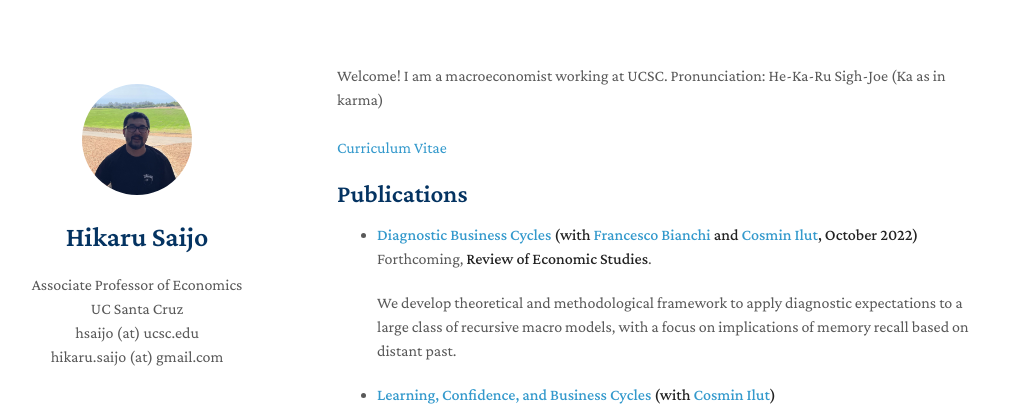
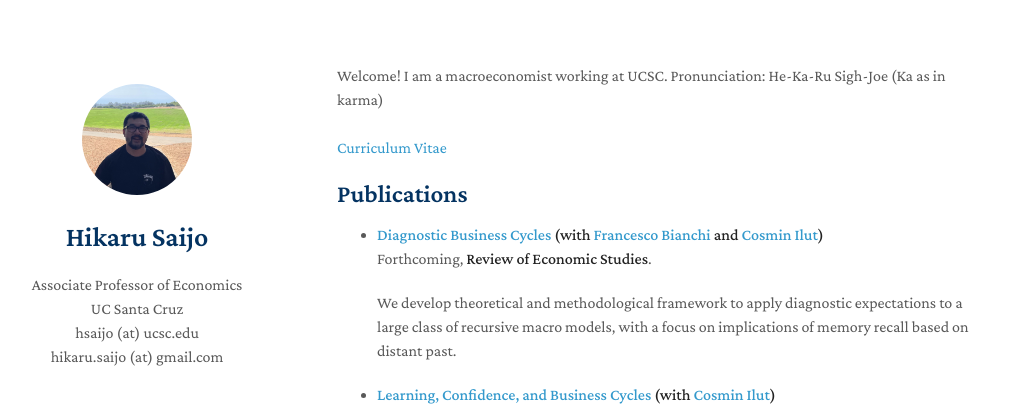
Before and after one commit to hsaijo/hsaijo.github.io, a Jekyll site: the page built from index.md, in a window 1280 px wide and 900 px high. Shown: the top 411 px of the window, without its empty margins (133-1142 px from the left). Built offline with Jekyll 4.4.1, drawn with Linux system fonts in a browser that asks for light colours; nearby versions of some CDN libraries; a style sheet for code colours, icons or effects is not loaded.

Commit message:
Update index.md

```diff
--- a/index.md
+++ b/index.md
@@ -10,7 +10,7 @@ Pronunciation: He-Ka-Ru Sigh-Joe (Ka as in karma)
 
 ## Publications
 
-* **[Diagnostic Business Cycles](http://hsaijo.github.io/files/BIS.pdf) (with [Francesco Bianchi](https://sites.google.com/view/francescobianchi/home) and [Cosmin Ilut](https://sites.google.com/site/cosminilut/), October 2022)**
+* **[Diagnostic Business Cycles](http://hsaijo.github.io/files/BIS.pdf) (with [Francesco Bianchi](https://sites.google.com/view/francescobianchi/home) and [Cosmin Ilut](https://sites.google.com/site/cosminilut/))**
   <br>
   Forthcoming, **Review of Economic Studies**.
 
```
